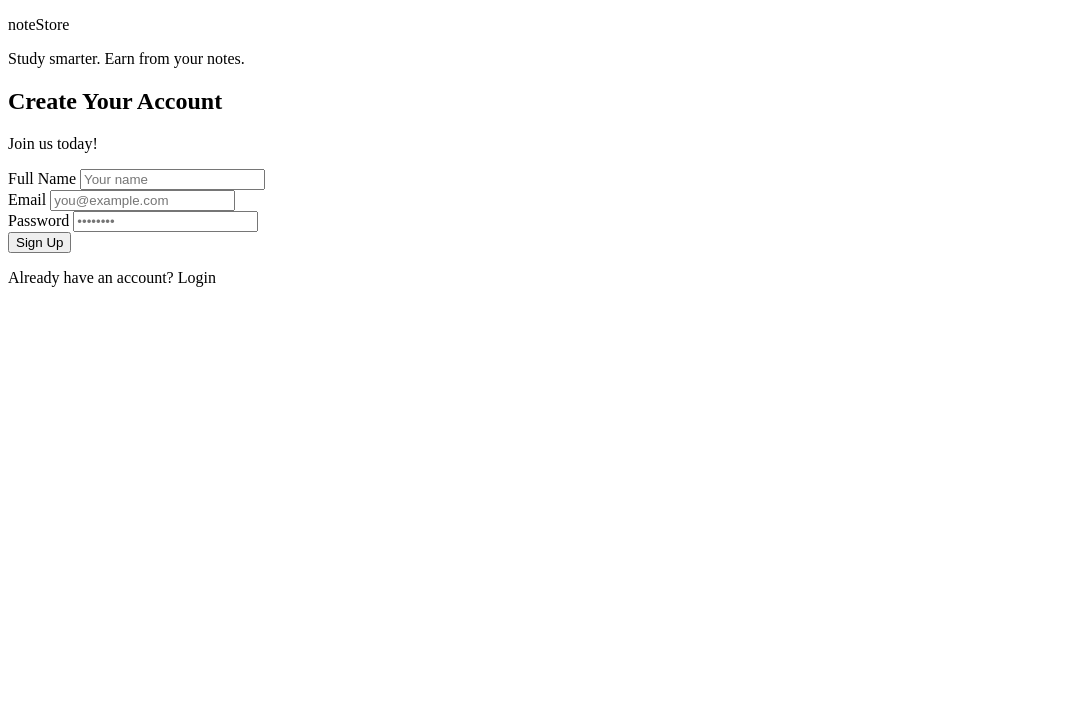
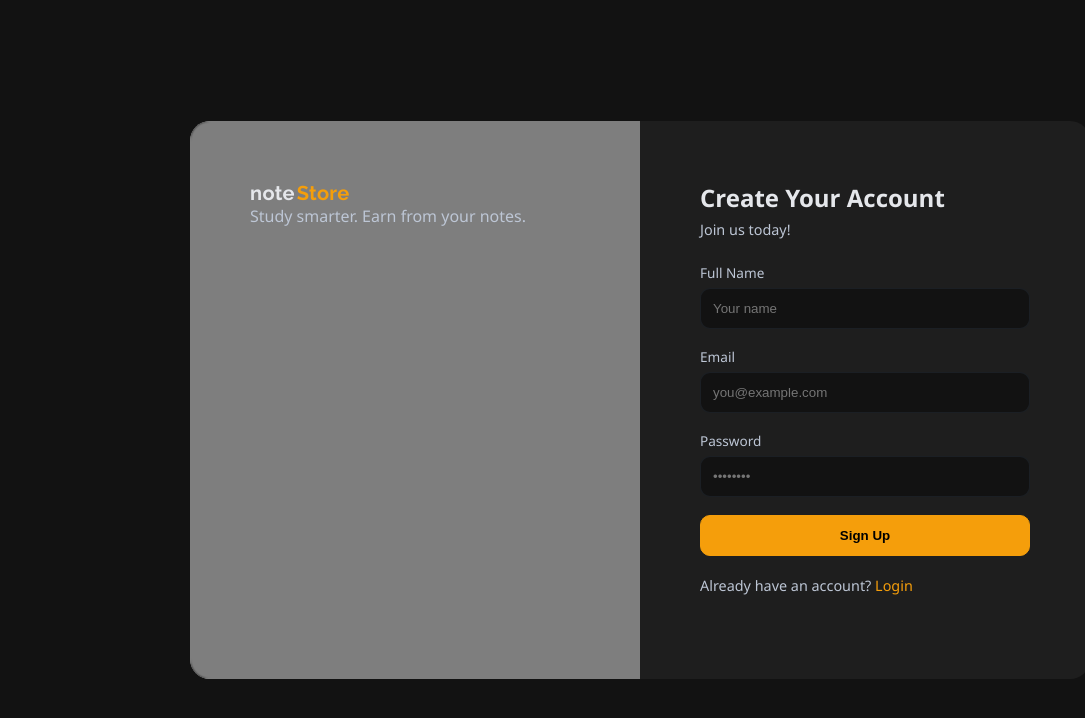
Before and after one commit to aryanX404/noteStore, a plain HTML site: page Pages/login_signup.html in a window 1280 px wide. Shown: the whole page, without its empty margins (0-1085 px from the left). Drawn offline with Linux system fonts and the light colour scheme; the site is published under a folder, as on GitHub Pages, so addresses that start at the root find nothing; a web font is replaced by a local one.

Commit message:
fix: file paths updated

```diff
--- a/Pages/login_signup.html
+++ b/Pages/login_signup.html
@@ -4,8 +4,8 @@
     <meta charset="UTF-8">
     <meta name="viewport" content="width=device-width, initial-scale=1.0">
     <title>Signup/Login</title>
-    <link rel="stylesheet" href="/CSS/login_signup.css">
-    <link rel="stylesheet" href="/CSS/style.css">
+    <link rel="stylesheet" href="./../CSS/login_signup.css">
+    <link rel="stylesheet" href="./../CSS/style.css">
 </head>
 <body>
     <section class="auth-page">
```
